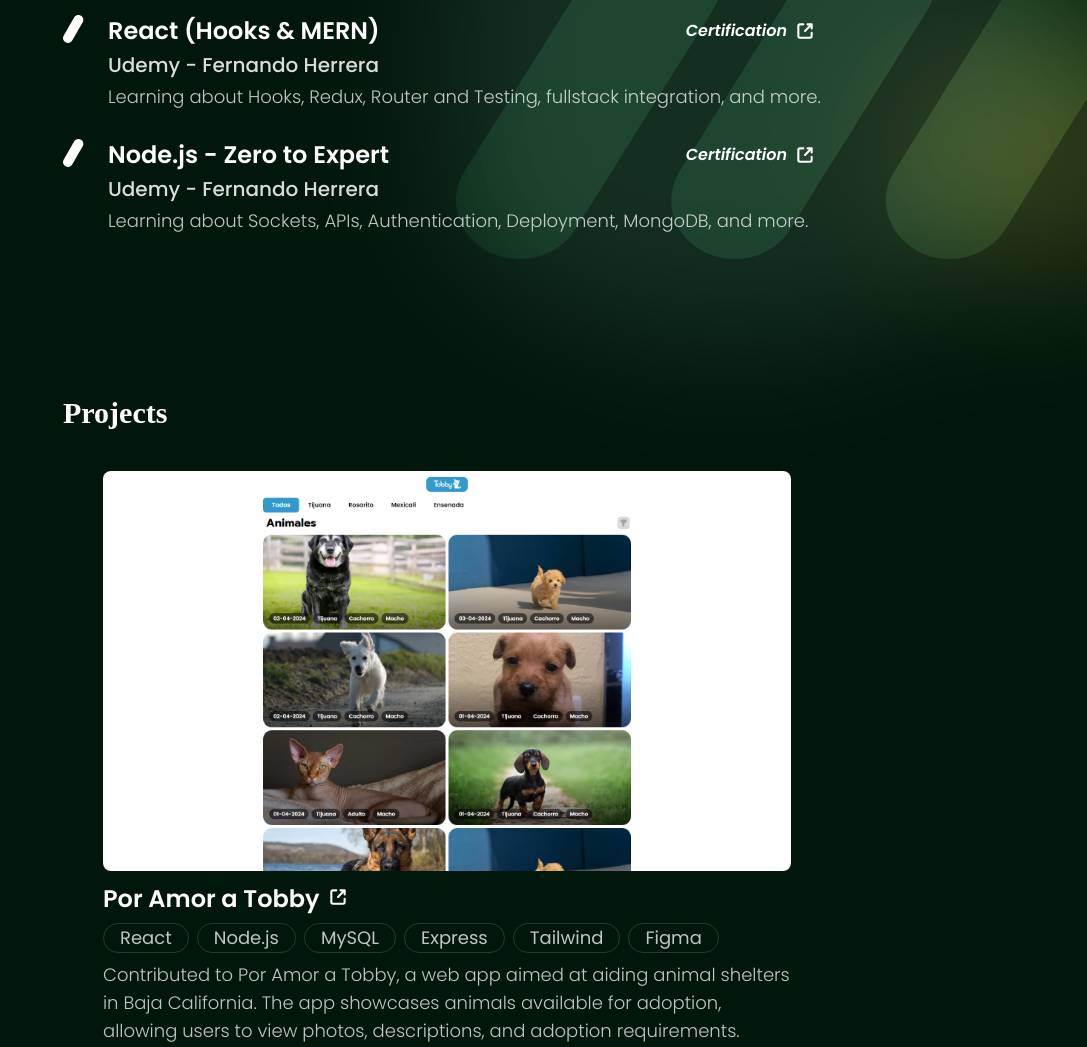
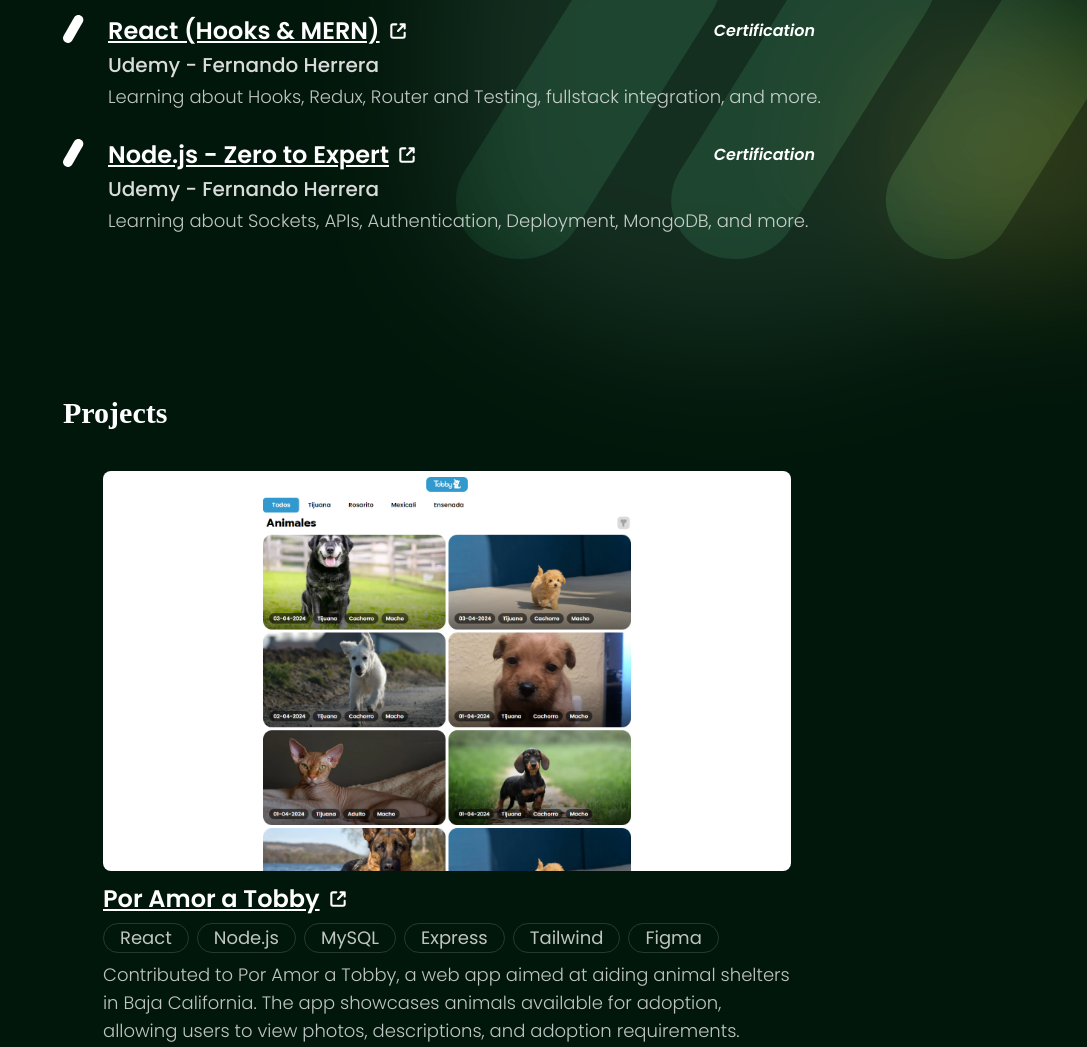
Before and after one commit to eliangerard/portfolio, an Astro site: page / in a window 1280 px wide. Shown: the part 2677-3724 px from the top of the page, without its empty margins (193-1280 px from the left). Built offline with nearby package versions, Linux system fonts and the light colour scheme; Astro itself is replaced by a stand-in of ours; a web font is replaced by a local one.

Commit message:
Update link format

```diff
--- a/src/components/Card.astro
+++ b/src/components/Card.astro
@@ -25,26 +25,23 @@ const { title, subtitle, body, date, link, responsabilites, accomplishments } =
 	<div class="flex-1">
 		<span class="flex flex-col md:flex-row justify-between mt-2">
 			<div class="flex">
-				<h3 class="font-semibold text-2xl my-1">
-					{title}
-				</h3>
-
-			</div>
-			<div class="flex items-center">
 				{
 					link ? (
 						<a
 							href={link}
 							target="_blank"
-							class="flex items-center rounded-full bg-white/0 -ml-4 my-1 p-1 px-4 hover:bg-white/[0.05] hover:ring-1 ring-white/20 transition-all"
+							class="flex items-center transition-all font-semibold text-2xl my-1 underline"
 						>
-							<p class="font-semibold italic">{date}</p>
+							{title}
 							<Link />
 						</a>
 					) : (
-						<p class="font-semibold italic md:px-4">{date}</p>
+						<h3 class="font-semibold text-2xl my-1">{title}</h3>
 					)
 				}
+			</div>
+			<div class="flex items-center">
+				<p class="font-semibold italic md:px-4">{date}</p>
 			</div>
 		</span>
 		<p class="opacity-85 font-medium text-xl mb-1">
--- a/src/components/Project.astro
+++ b/src/components/Project.astro
@@ -32,13 +32,13 @@ const { title, description, left = true, image, link, technologies } = Astro.pro
 
     <div class="mt-2">
         <div class="flex items-center">
-            <h3 class="font-semibold text-2xl mt-1">{title}</h3>
             {
-                link && (
-                    <a href={link} target="_blank">
+                link ? (
+                    <a href={link} target="_blank" class="flex items-center font-semibold text-2xl mt-1 underline">
+                        {title}
                         <Link />
                     </a>
-                )
+                ) : (<h3 class="font-semibold text-2xl mt-1">{title}</h3>)
             }
         </div>
         <div class="overflow-x-auto md:overflow-x-visible">
```
